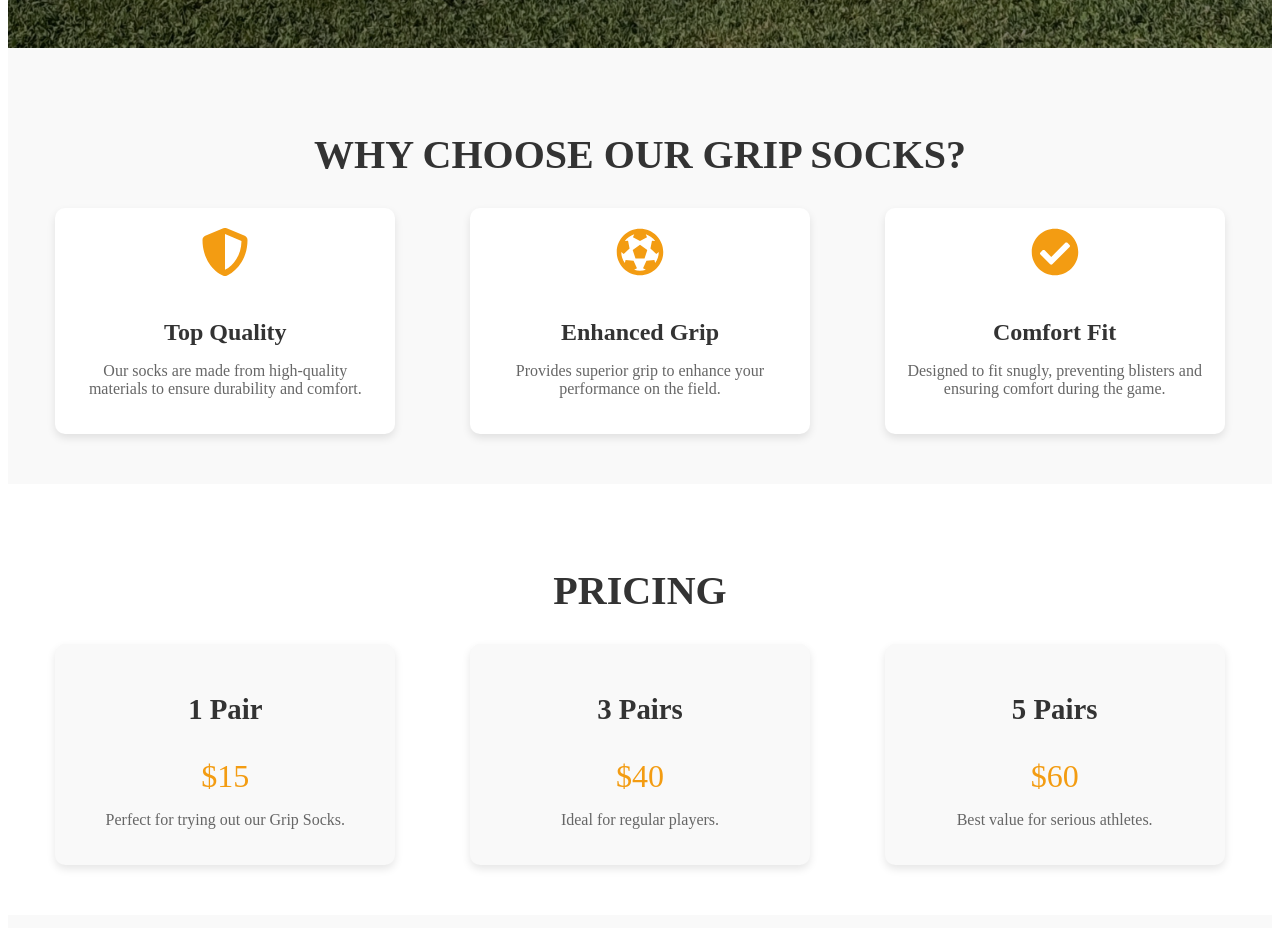
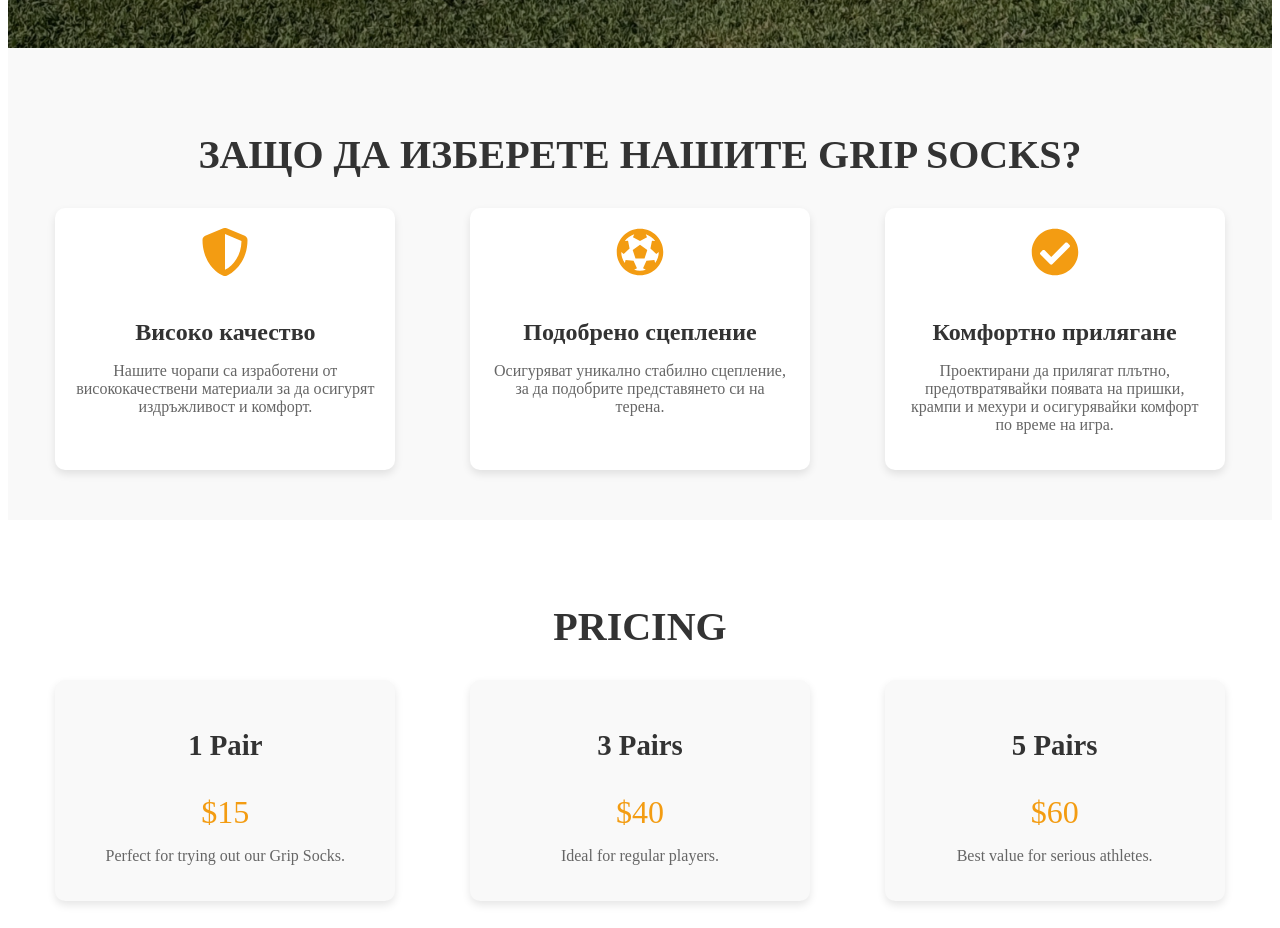
Before and after one commit to al-badarin/Grip-Socks-BecomePro-Website, a React (Vite) app in the folder grip-socks-becomepro/: page / in a window 1280 px wide. Shown: the part 880-1808 px from the top of the page. Built offline with nearby package versions, Linux system fonts and the light colour scheme.

Commit message:
Update Features.jsx

```diff
--- a/grip-socks-becomepro/src/components/Features/Features.jsx
+++ b/grip-socks-becomepro/src/components/Features/Features.jsx
@@ -5,29 +5,32 @@ import { FaShieldAlt, FaFutbol, FaCheckCircle } from 'react-icons/fa';
 const Features = () => {
   return (
     <section id="features" className={styles.features}>
-      <h2 className={styles.sectionTitle}>Why Choose Our Grip Socks?</h2>
+      <h2 className={styles.sectionTitle}>
+        Защо да изберете нашите Grip Socks?
+      </h2>
       <div className={styles.featuresContainer}>
         <div className={styles.feature}>
           <FaShieldAlt className={styles.icon} />
-          <h3 className={styles.featureTitle}>Top Quality</h3>
+          <h3 className={styles.featureTitle}>Високо качество</h3>
           <p className={styles.featureDescription}>
-            Our socks are made from high-quality materials to ensure durability
-            and comfort.
+            Нашите чорапи са изработени от висококачествени материали за да
+            осигурят издръжливост и комфорт.
           </p>
         </div>
         <div className={styles.feature}>
           <FaFutbol className={styles.icon} />
-          <h3 className={styles.featureTitle}>Enhanced Grip</h3>
+          <h3 className={styles.featureTitle}>Подобрено сцепление</h3>
           <p className={styles.featureDescription}>
-            Provides superior grip to enhance your performance on the field.
+            Осигуряват уникално стабилно сцепление, за да подобрите представянето си на
+            терена.
           </p>
         </div>
         <div className={styles.feature}>
           <FaCheckCircle className={styles.icon} />
-          <h3 className={styles.featureTitle}>Comfort Fit</h3>
+          <h3 className={styles.featureTitle}>Комфортно прилягане</h3>
           <p className={styles.featureDescription}>
-            Designed to fit snugly, preventing blisters and ensuring comfort
-            during the game.
+            Проектирани да прилягат плътно, предотвратявайки появата на пришки, крампи и мехури и
+            осигурявайки комфорт по време на игра.
           </p>
         </div>
       </div>
```
